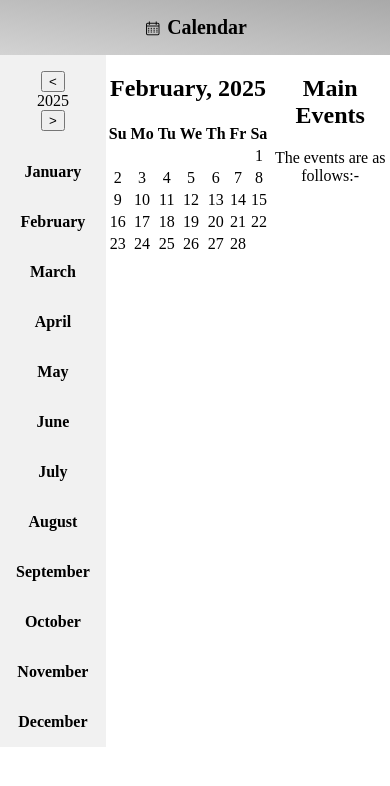
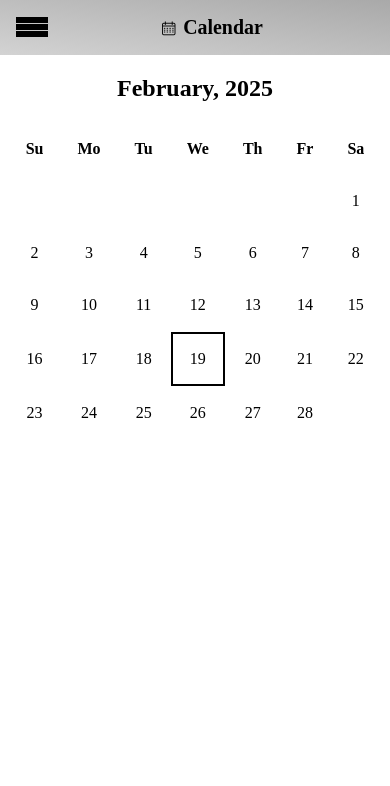
Before and after one commit to jimmyjayant/Calendar, a plain HTML site: page index.html in a window 390 px wide. Drawn offline with Linux system fonts and the light colour scheme.

Commit message:
Added hamburgermenu class div in the header element in index.html webpage. Make some changes to the sidebar and events class div in css and also make them responsive in smaller screens. Add respective js code for hamburgermenu and now the current date is having a border in the calendar.

```diff
--- a/index.html
+++ b/index.html
@@ -15,10 +15,17 @@
     <body>
 
         <header>
-            <img src="logo.png" alt="Calendar Website Logo">
-            <h1>
-                Calendar
-            </h1>
+            <div class="hamburgermenu" onclick="menu()">
+                <div></div>
+                <div></div>
+                <div></div>
+            </div>
+            <div>
+                <img src="logo.png" alt="Calendar Website Logo">
+                <h1>
+                    Calendar
+                </h1>
+            </div>
         </header>
 
         <div class="calendar">
--- a/script.js
+++ b/script.js
@@ -99,6 +99,15 @@ function displaydates(exp, inputmonth, inputyear) {
             {
                 if(date == 32)
                     break;
+            }
+
+            if((inputmonth == month) && (inputyear == year) && (date == today))
+            {
+                displaydatetable.childNodes[`${2*i}`].childNodes[`${j}`].style.border = "2px solid black";
+            }
+            else
+            {
+                displaydatetable.childNodes[`${2*i}`].childNodes[`${j}`].style.border = "";
             }
 
             displaydatetable.childNodes[`${2*i}`].childNodes[`${j}`].innerHTML = date;
@@ -312,3 +321,18 @@ function dec() {
     let inputmonth = 11;
     displaydates(`${inputyear}-${inputmonth + 1}-01`, inputmonth, inputyear);
 }
+
+function menu() {
+    let sidebar = document.getElementsByClassName("sidebar")[0];
+    sidebar.style.width = "calc(50%)";
+    if(sidebar.style.display == "block")
+    sidebar.style.display = "none";
+    else
+    sidebar.style.display = "block";
+}
+
+window.addEventListener("resize", () => {
+    let sidebar = document.getElementsByClassName("sidebar")[0];
+    sidebar.style.width = "";
+    sidebar.style.display = "";
+});
--- a/style.css
+++ b/style.css
@@ -9,17 +9,31 @@ html {
 }
 
 body {
-    min-height:100vh;
+    max-height:100vh;
+    max-height:100dvh;
+    max-height:100svh;
     height:100%;
     margin:0;
     padding:0;
 }
 
 header {
+    display:flex;
+    flex-direction:row;
     margin:0;
     padding:1em;
     text-align:center;
     background:linear-gradient(to top right, lightgrey, darkgrey);
+}
+
+.hamburgermenu {
+    display:none;
+}
+
+.hamburgermenu div {
+    width:2rem;
+    border:3px solid black;
+    margin:1px 0;
 }
 
 header img {
@@ -37,6 +51,11 @@ header h1 {
     font-size:clamp(1rem, 1rem + 1vw, 2.5rem);
 }
 
+header div:last-child {
+    flex:1;
+    align-self:center;
+}
+
 .calendar {
     display:flex;
     margin:0;
@@ -48,6 +67,9 @@ header h1 {
     margin:0;
     text-align:center;
     flex-grow:1;
+    position:absolute;
+    overflow-y:auto;
+    overflow-x:hidden;
 }
 
 .year {
@@ -91,8 +113,31 @@ table {
     text-align:center;
 }
 
-@media screen and (max-width:600px) {
-    .year {
-        flex-direction:column;
+table tr {
+    margin:5px;
+}
+
+table td, table th {
+    width:1rem;
+    height:1rem;
+    padding:1rem;
+    margin:5px;
+}
+
+table td:hover {
+    border:2px solid grey;
+}
+
+@media screen and (max-width:800px) {
+    .hamburgermenu {
+        display:block;
+    }
+
+    .events {
+        display:none;
+    }
+
+    .sidebar {
+        display:none;
     }
 }
```
